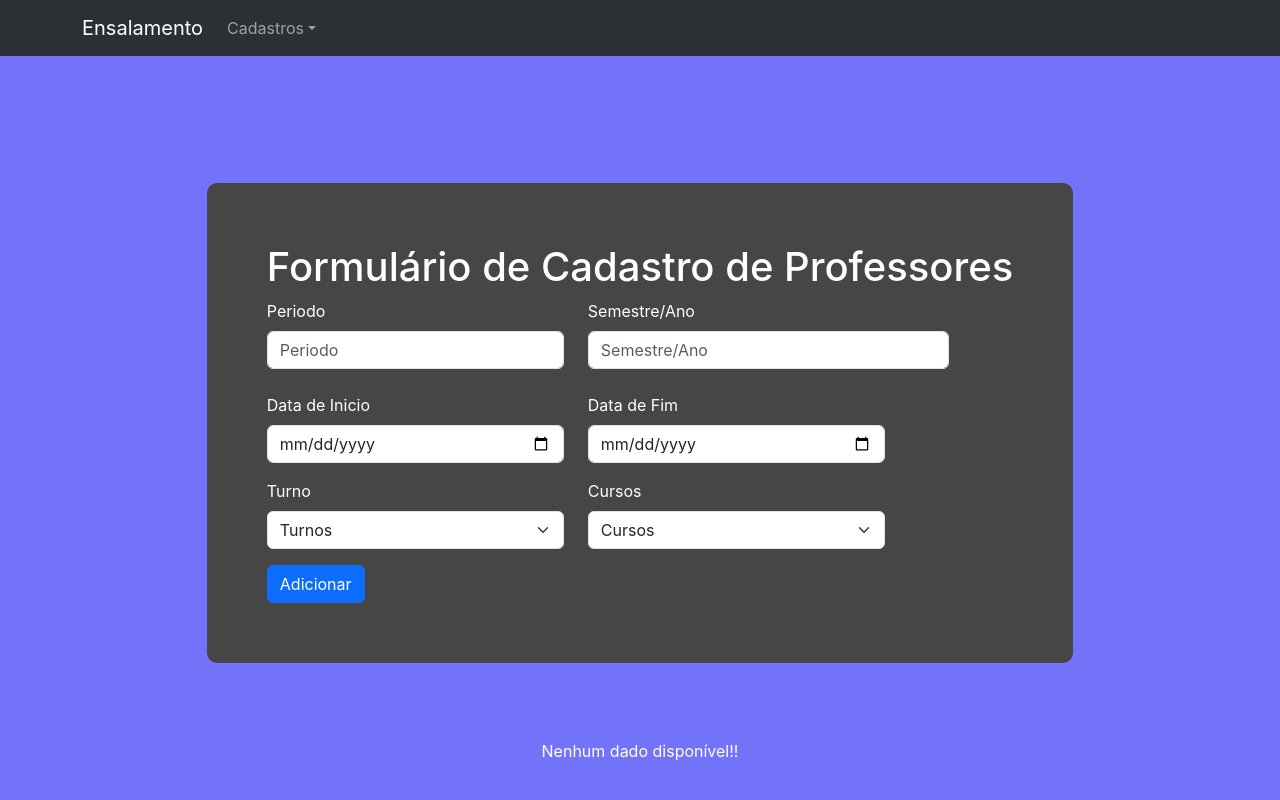
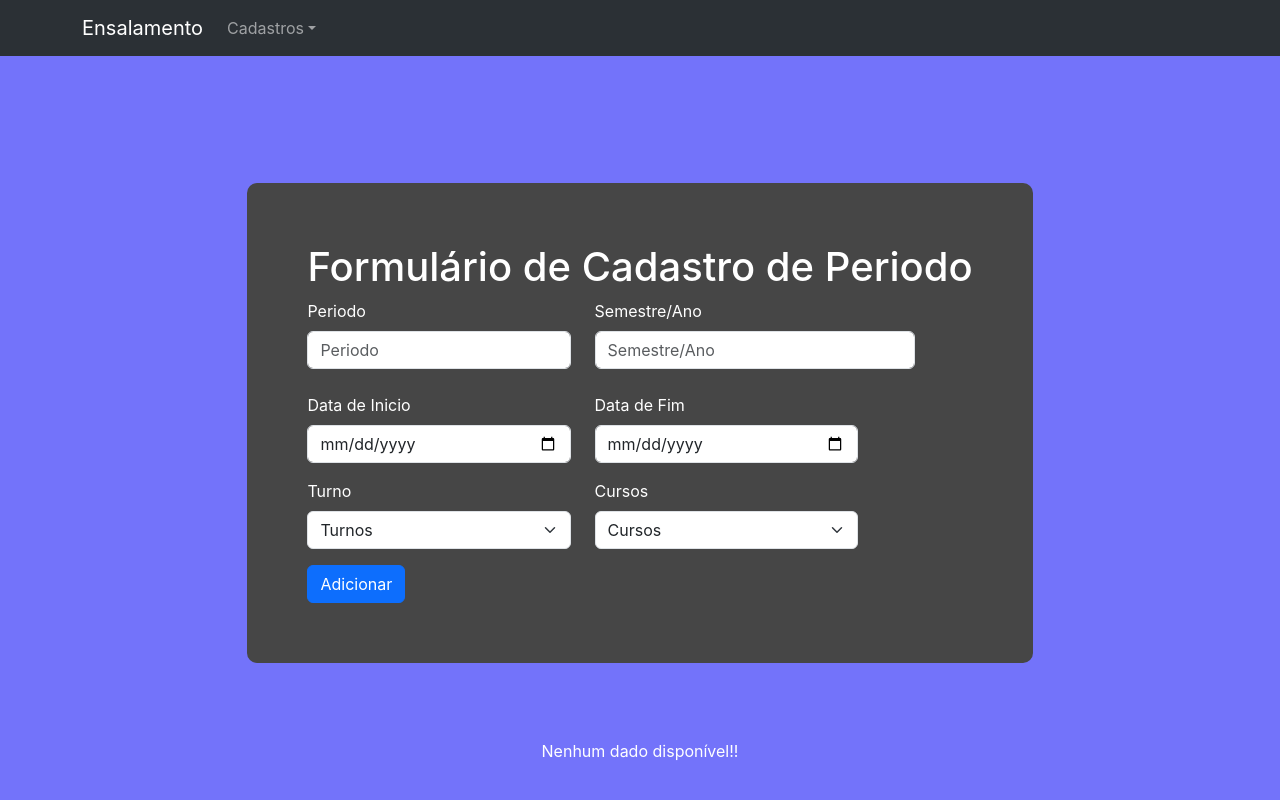
Before and after one commit to SammLopes/trabalho-individual, a React (Create React App) app: page /periodo in a window 1280 px wide. Shown: the top 800 px of the page. Built offline with nearby package versions, Linux system fonts and the light colour scheme.

Commit message:
Concertando o nome do form perido

```diff
--- a/src/components/forms/formPeriodo.js
+++ b/src/components/forms/formPeriodo.js
@@ -131,7 +131,7 @@ const FormularioPeriodo = () => {
         <div className='form d-flex justify-content-center'>
     <Stack gap={2} className="col-md-5 mx-auto" >
     <Form ref={formRef} className='div-form' noValidate validated={validated} onSubmit={handleSubmit}>
-      <h1>Formulário de Cadastro de Professores</h1>
+      <h1>Formulário de Cadastro de Periodo</h1>
       <Row className="mb-4">
       <Form.Group as={Col} md="5" controlId="validationCustom03">
           <Form.Label>Periodo</Form.Label>
@@ -209,7 +209,7 @@ const FormularioPeriodo = () => {
             >
             <option value="">Cursos</option>
             {cursos.map((cursos) => (
-              <option key={cursos.id} value={cursos.id}>
+              <option key={cursos.id} value={cursos.nome}>
                 {cursos.nome}
               </option>
             ))}
```
